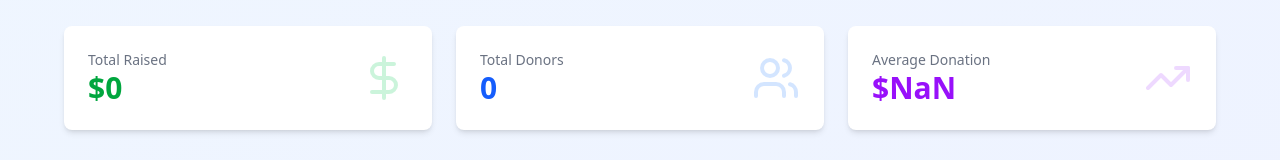
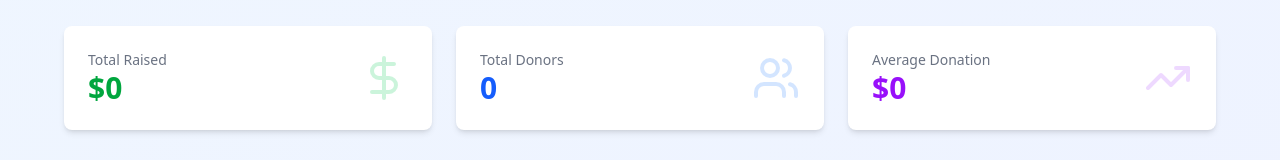
Before and after one commit to ericmanike/SW, a Next.js app: page /alldonors in a window 1280 px wide. Shown: the part 162-322 px from the top of the page. Built offline with nearby package versions, Linux system fonts and the light colour scheme; no server answers; the database is empty.

Commit message:
Final commit

```diff
--- a/app/alldonors/page.tsx
+++ b/app/alldonors/page.tsx
@@ -58,7 +58,7 @@ const DonorsPage = () => {
   // Calculate stats
   const totalRaised = donors.reduce((sum, donor) => sum + Number(donor.amount), 0);
   const totalDonors = donors.length;
-  const averageDonation = totalRaised / totalDonors;
+  const averageDonation = totalRaised ? totalRaised / totalDonors :0;
 
 const filteredAndSortedDonors = useMemo(() => {
   if (!donors || donors.length === 0) return []; // check if donors exist
--- a/app/layout.tsx
+++ b/app/layout.tsx
@@ -3,6 +3,8 @@ import { Geist, Geist_Mono } from "next/font/google";
 import "./globals.css";
 import Navbar from "@/components/Navbar";
 import { ToastProvider } from "@/components/toastProvider";
+
+
 
 const geistSans = Geist({
   variable: "--font-geist-sans",
@@ -15,7 +17,7 @@ const geistMono = Geist_Mono({
 });
 
 export const metadata: Metadata = {
-  title: "Savannah Water - Home",
+  title: "Savannah Water ",
   description: "Savannah Water , All your water needs in one place",
 };
 
--- a/app/page.tsx
+++ b/app/page.tsx
@@ -13,7 +13,9 @@ export default function SavannahWater() {
     '/img1.png',
     '/img2.png',
     '/img3.png',
-    '/img4.png'
+    '/img4.png',
+    '/img5.png',
+    '/img6.png'
   ];
 
   const impactItems = [
```
Also changed, not shown: public/img3.png, 1 other file (tests, documents, lock files or other folders).
